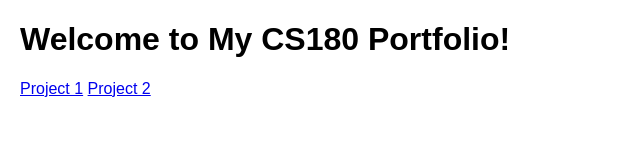
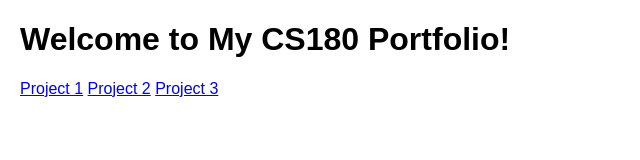
Before and after one commit to austin0707/austin0707.github.io, a plain HTML site: page index.html in a window 1280 px wide. Shown: the full height of the page, 0-640 px from the left. Drawn offline with Linux system fonts and the light colour scheme.

Commit message:
Update index.html

```diff
--- a/index.html
+++ b/index.html
@@ -13,5 +13,6 @@
     <h1>Welcome to My CS180 Portfolio!</h1>
     <a href="./1/index.html">Project 1</a>
     <a href="./2/index.html">Project 2</a>
+    <a href="./2/index.html">Project 3</a>
 </body>
 </html>
```
